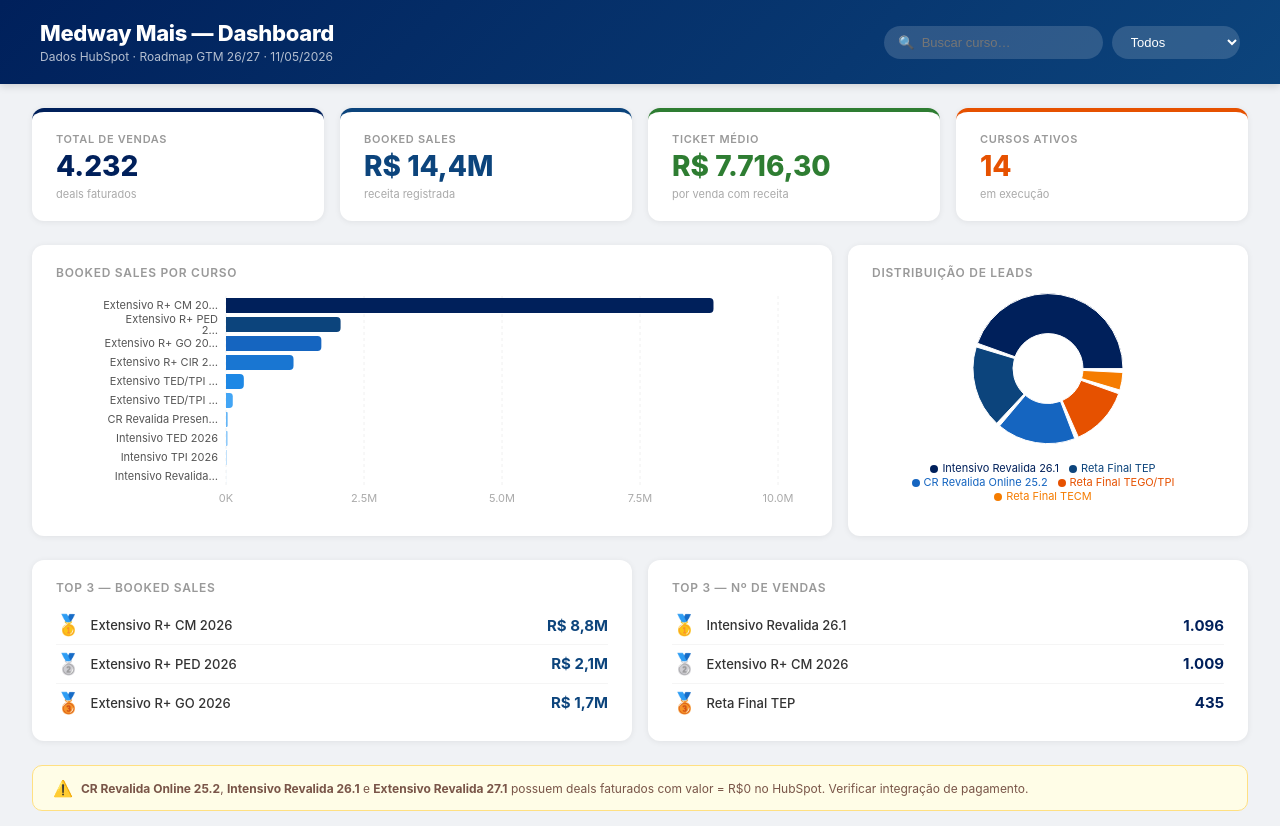
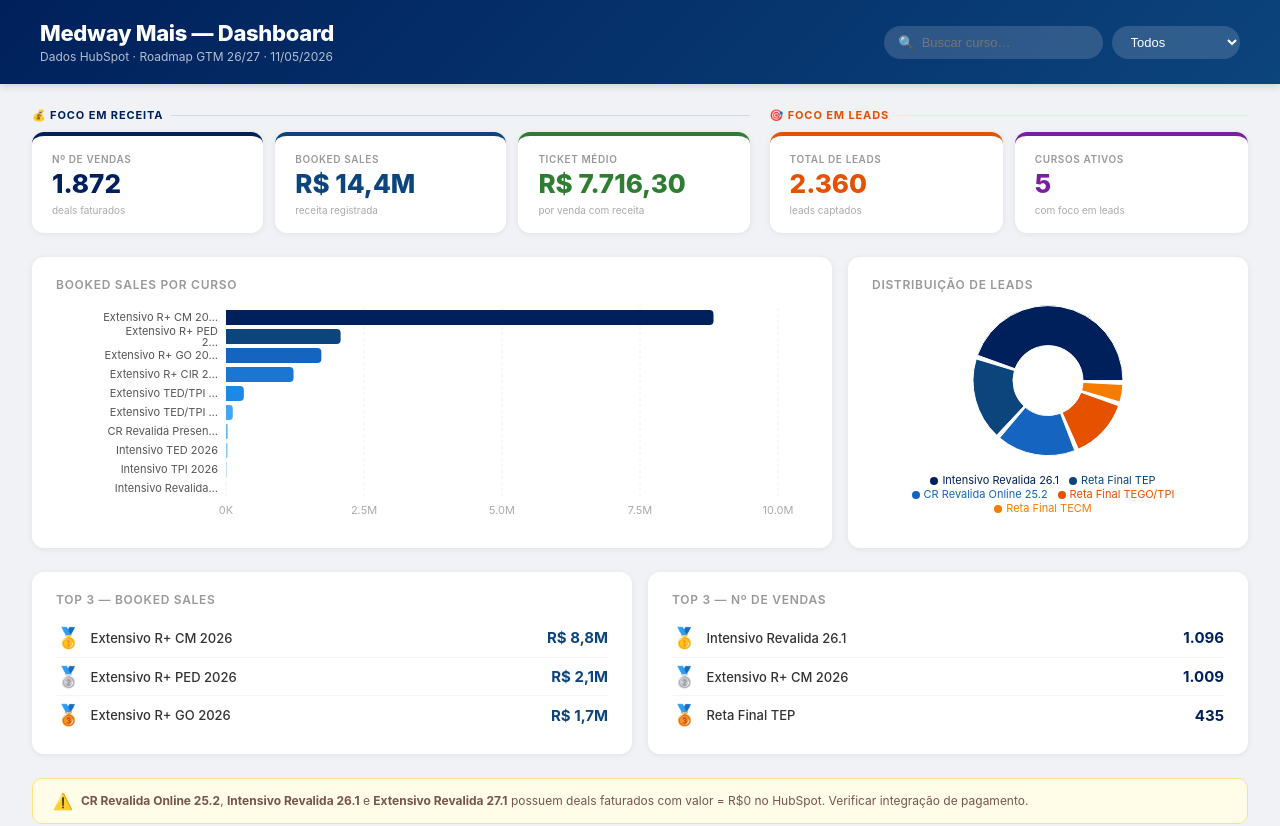
Before and after one commit to leticiamello-arch/medway-dashboard, a Next.js app: page / in a window 1280 px wide. Shown: the top 826 px of the page. Built offline with nearby package versions, Linux system fonts and the light colour scheme.

Commit message:
feat: split KPI cards into Foco em Receita and Foco em Leads groups

```diff
--- a/app/page.tsx
+++ b/app/page.tsx
@@ -73,12 +73,17 @@
   const secaoReceita = filtered.filter(([, d]) => d.secao === 'receita').sort((a, b) => b[1].bookedTotal - a[1].bookedTotal)
   const secaoLeads   = filtered.filter(([, d]) => d.secao === 'leads').sort((a, b) => b[1].vendas - a[1].vendas)
 
-  const allFiltered  = filtered.map(([, d]) => d)
-  const totalVendas  = allFiltered.reduce((s, c) => s + c.vendas, 0)
-  const totalBooked  = allFiltered.reduce((s, c) => s + c.bookedTotal, 0)
-  const vendasComVal = allFiltered.filter(c => c.bookedTotal > 0).reduce((s, c) => s + c.vendas, 0)
-  const ticketGeral  = vendasComVal > 0 ? totalBooked / vendasComVal : 0
-  const cursosAtivos = allFiltered.filter(c => c.status === 'Em execução').length
+
+  const receitaList  = filtered.filter(([, d]) => d.secao === 'receita').map(([, d]) => d)
+  const leadsList    = filtered.filter(([, d]) => d.secao === 'leads').map(([, d]) => d)
+
+  const vendasReceita  = receitaList.reduce((s, c) => s + c.vendas, 0)
+  const bookedReceita  = receitaList.reduce((s, c) => s + c.bookedTotal, 0)
+  const vendasComValR  = receitaList.filter(c => c.bookedTotal > 0).reduce((s, c) => s + c.vendas, 0)
+  const ticketReceita  = vendasComValR > 0 ? bookedReceita / vendasComValR : 0
+
+  const totalLeads     = leadsList.reduce((s, c) => s + c.vendas, 0)
+  const cursosLeads    = leadsList.length
 
   const top3Booked = [...secaoReceita].slice(0, 3)
   const top3Vendas = [...filtered].sort((a, b) => b[1].vendas - a[1].vendas).slice(0, 3)
@@ -97,11 +102,14 @@
     value: d.vendas,
   }))
 
-  const kpiCards = [
-    { label: 'Total de Vendas',    value: totalVendas.toLocaleString('pt-BR'), sub: 'deals faturados',       color: '#00205B', bg: '#e8edf5' },
-    { label: 'Booked Sales',       value: fmtK(totalBooked),                  sub: 'receita registrada',    color: '#0C447C', bg: '#e3ecf7' },
-    { label: 'Ticket Médio',       value: `R$ ${fmt(ticketGeral)}`,           sub: 'por venda com receita', color: '#2e7d32', bg: '#e8f5e9' },
-    { label: 'Cursos Ativos',      value: cursosAtivos.toString(),            sub: 'em execução',           color: '#e65100', bg: '#fff3e0' },
+  const kpiReceita = [
+    { label: 'Nº de Vendas',  value: vendasReceita.toLocaleString('pt-BR'), sub: 'deals faturados',       color: '#00205B' },
+    { label: 'Booked Sales',  value: fmtK(bookedReceita),                   sub: 'receita registrada',    color: '#0C447C' },
+    { label: 'Ticket Médio',  value: `R$ ${fmt(ticketReceita)}`,            sub: 'por venda com receita', color: '#2e7d32' },
+  ]
+  const kpiLeads = [
+    { label: 'Total de Leads', value: totalLeads.toLocaleString('pt-BR'), sub: 'leads captados',     color: '#e65100' },
+    { label: 'Cursos Ativos',  value: cursosLeads.toString(),             sub: 'com foco em leads',  color: '#7b1fa2' },
   ]
 
   return (
@@ -128,15 +136,43 @@
 
       <div style={{ maxWidth: '1400px', margin: '0 auto', padding: '1.5rem 2rem' }}>
 
-        {/* KPI Cards */}
-        <div style={{ display: 'grid', gridTemplateColumns: 'repeat(4, 1fr)', gap: '1rem', marginBottom: '1.5rem' }}>
-          {kpiCards.map(card => (
-            <div key={card.label} style={{ backgroundColor: '#fff', borderRadius: '12px', padding: '1.25rem 1.5rem', boxShadow: '0 1px 6px rgba(0,0,0,0.07)', borderTop: `4px solid ${card.color}`, display: 'flex', flexDirection: 'column', gap: '0.3rem' }}>
-              <div style={{ fontSize: '11px', color: '#999', textTransform: 'uppercase', letterSpacing: '0.06em', fontWeight: 600 }}>{card.label}</div>
-              <div style={{ fontSize: '28px', fontWeight: 800, color: card.color, lineHeight: 1.1 }}>{card.value}</div>
-              <div style={{ fontSize: '11px', color: '#aaa' }}>{card.sub}</div>
+        {/* KPI Cards — dois grupos */}
+        <div style={{ display: 'grid', gridTemplateColumns: '3fr 2fr', gap: '1.25rem', marginBottom: '1.5rem' }}>
+
+          {/* Grupo Foco em Receita */}
+          <div>
+            <div style={{ display: 'flex', alignItems: 'center', gap: '0.5rem', marginBottom: '0.6rem' }}>
+              <span style={{ fontSize: '11px', fontWeight: 700, color: '#00205B', textTransform: 'uppercase', letterSpacing: '0.08em' }}>💰 Foco em Receita</span>
+              <div style={{ flex: 1, height: '1px', backgroundColor: '#d0d8e8' }} />
             </div>
-          ))}
+            <div style={{ display: 'grid', gridTemplateColumns: 'repeat(3, 1fr)', gap: '0.75rem' }}>
+              {kpiReceita.map(card => (
+                <div key={card.label} style={{ backgroundColor: '#fff', borderRadius: '12px', padding: '1.1rem 1.25rem', boxShadow: '0 1px 6px rgba(0,0,0,0.07)', borderTop: `4px solid ${card.color}`, display: 'flex', flexDirection: 'column', gap: '0.3rem' }}>
+                  <div style={{ fontSize: '10px', color: '#999', textTransform: 'uppercase', letterSpacing: '0.06em', fontWeight: 600 }}>{card.label}</div>
+                  <div style={{ fontSize: '26px', fontWeight: 800, color: card.color, lineHeight: 1.1 }}>{card.value}</div>
+                  <div style={{ fontSize: '10px', color: '#aaa' }}>{card.sub}</div>
+                </div>
+              ))}
+            </div>
+          </div>
+
+          {/* Grupo Foco em Leads */}
+          <div>
+            <div style={{ display: 'flex', alignItems: 'center', gap: '0.5rem', marginBottom: '0.6rem' }}>
+              <span style={{ fontSize: '11px', fontWeight: 700, color: '#e65100', textTransform: 'uppercase', letterSpacing: '0.08em' }}>🎯 Foco em Leads</span>
+              <div style={{ flex: 1, height: '1px', backgroundColor: '#ffe0cc' }} />
+            </div>
+            <div style={{ display: 'grid', gridTemplateColumns: 'repeat(2, 1fr)', gap: '0.75rem' }}>
+              {kpiLeads.map(card => (
+                <div key={card.label} style={{ backgroundColor: '#fff', borderRadius: '12px', padding: '1.1rem 1.25rem', boxShadow: '0 1px 6px rgba(0,0,0,0.07)', borderTop: `4px solid ${card.color}`, display: 'flex', flexDirection: 'column', gap: '0.3rem' }}>
+                  <div style={{ fontSize: '10px', color: '#999', textTransform: 'uppercase', letterSpacing: '0.06em', fontWeight: 600 }}>{card.label}</div>
+                  <div style={{ fontSize: '26px', fontWeight: 800, color: card.color, lineHeight: 1.1 }}>{card.value}</div>
+                  <div style={{ fontSize: '10px', color: '#aaa' }}>{card.sub}</div>
+                </div>
+              ))}
+            </div>
+          </div>
+
         </div>
 
         {/* Charts row */}
```
